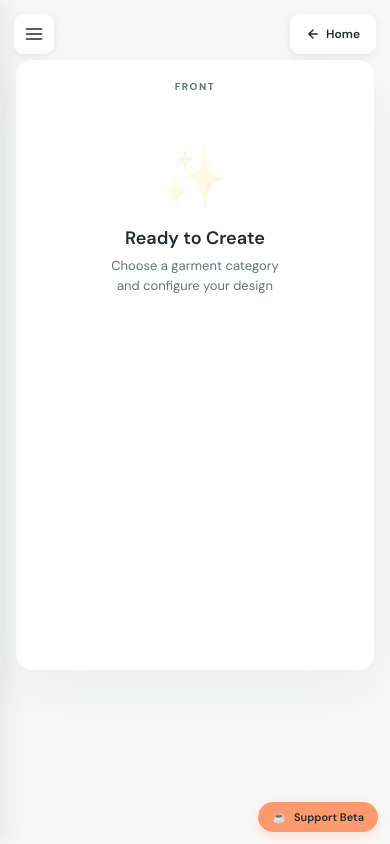
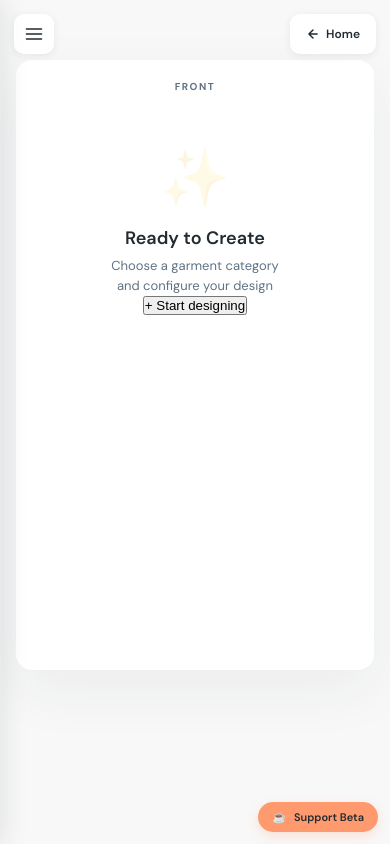
Before and after one commit to mariachauplannaz-oss/flatlabs, a plain HTML site: page app.html in a window 390 px wide. Drawn offline with Linux system fonts and the light colour scheme.

Commit message:
boton en el canvas mobile

```diff
--- a/app.html
+++ b/app.html
@@ -149,6 +149,7 @@
                         <div class="empty-icon">✨</div>
                         <h3>Ready to Create</h3>
                         <p>Choose a garment category<br>and configure your design</p>
+                        <button class="empty-start-btn" id="emptyStartBtn">+ Start designing</button>
                     </div>
                 </div>
             </div>
```
